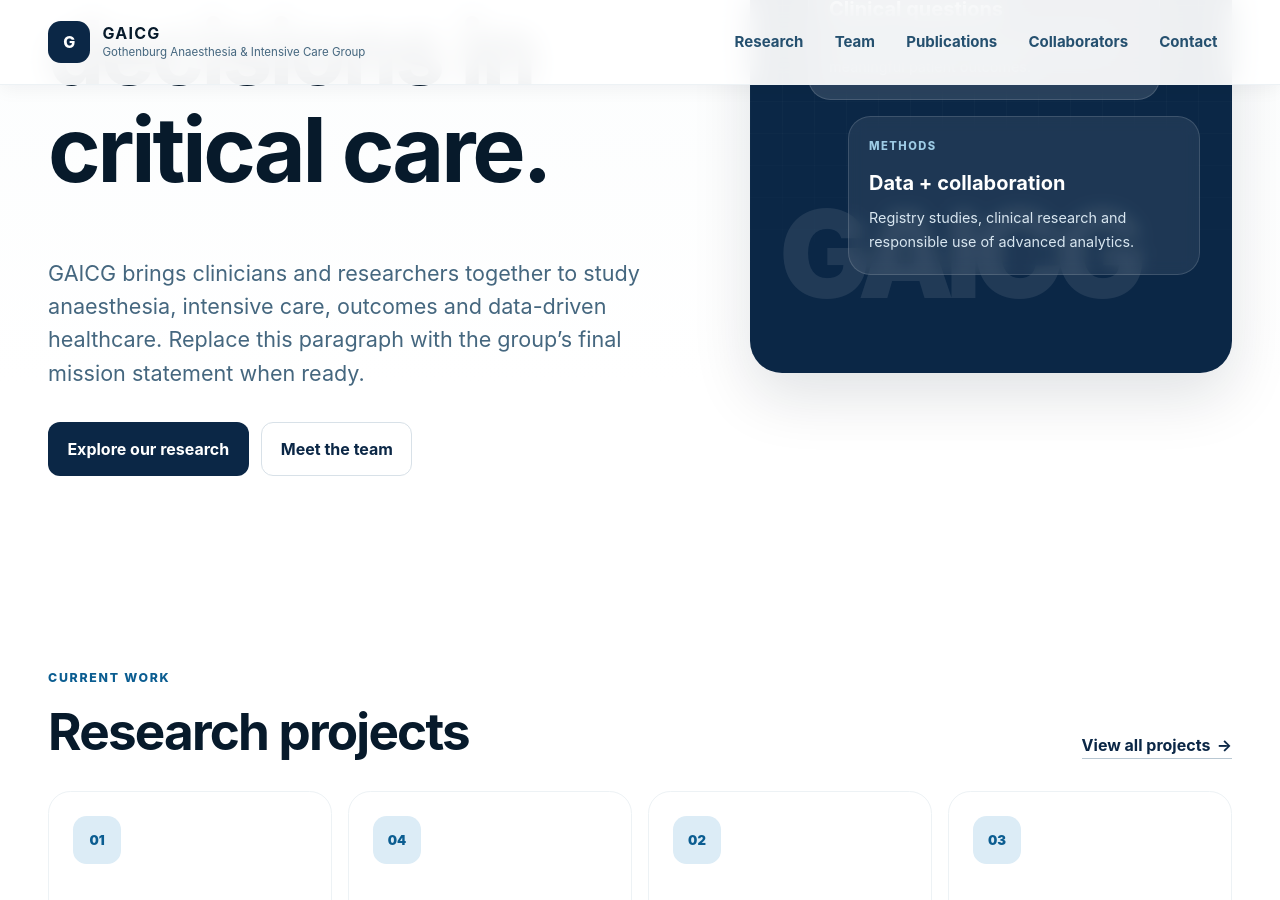
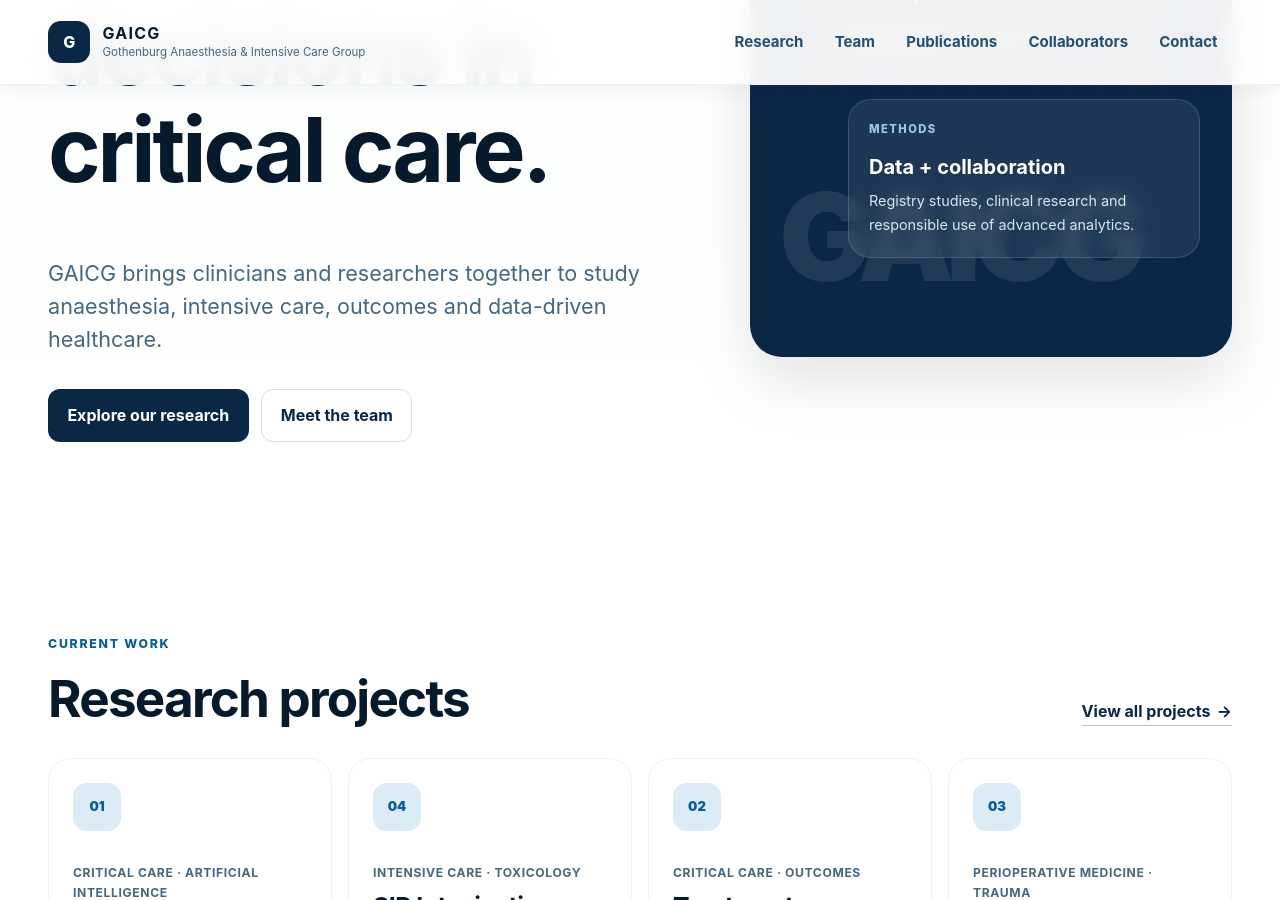
Before and after one commit to gaicg/gaicg, a Jekyll site: the page built from index.html, in a window 1280 px wide and 900 px high, scrolled down 438 px. Built offline with Jekyll 4.4.1, drawn with Linux system fonts in a browser that asks for light colours.

Commit message:
Update index.html

```diff
--- a/index.html
+++ b/index.html
@@ -9,7 +9,7 @@ body_class: "home"
     <div class="hero-copy reveal">
       <p class="eyebrow">Clinical research · Gothenburg</p>
       <h1>Research for better decisions in critical care.</h1>
-      <p class="hero-lead">GAICG brings clinicians and researchers together to study anaesthesia, intensive care, outcomes and data-driven healthcare. Replace this paragraph with the group’s final mission statement when ready.</p>
+      <p class="hero-lead">GAICG brings clinicians and researchers together to study anaesthesia, intensive care, outcomes and data-driven healthcare.</p>
       <div class="button-row">
         <a class="button button-primary" href="{{ '/projects/' | relative_url }}">Explore our research</a>
         <a class="button button-secondary" href="{{ '/members/' | relative_url }}">Meet the team</a>
```
